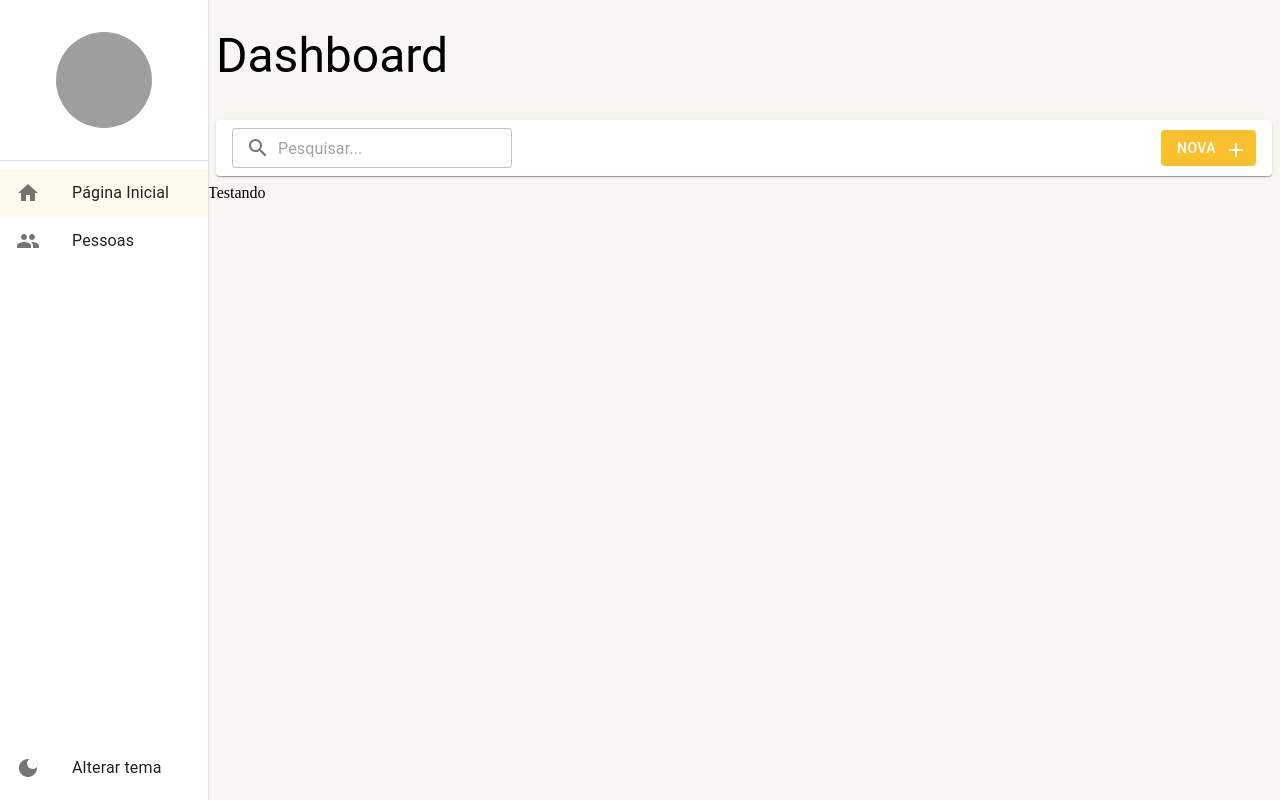
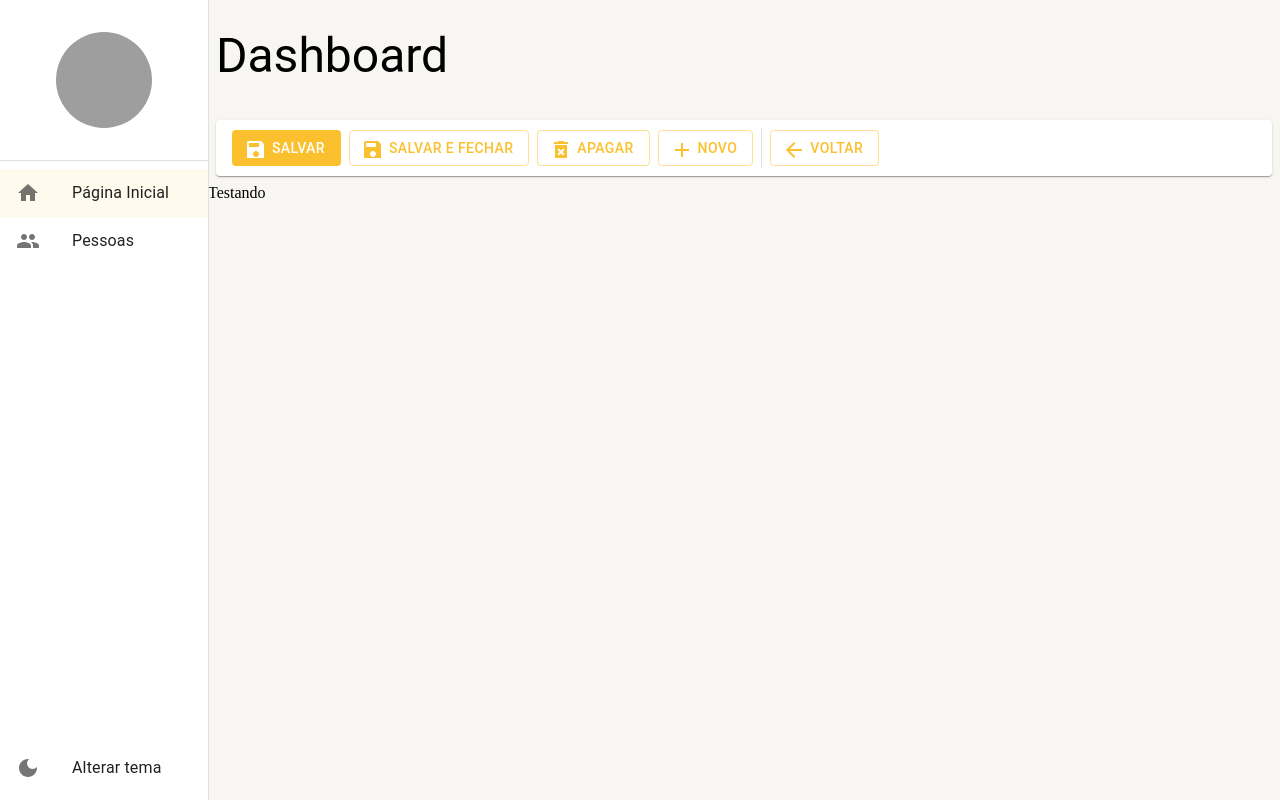
Before and after one commit to JackSSads/fitness-controll, a React (Create React App) app: page / in a window 1280 px wide. Built offline with nearby package versions, Linux system fonts and the light colour scheme; grey boxes are pictures that could not be loaded.

Commit message:
ref: ajustando compoentes da Dashboard

```diff
--- a/src/pages/dashbord/Dashboard.tsx
+++ b/src/pages/dashbord/Dashboard.tsx
@@ -1,9 +1,14 @@
-import { ListingTools } from "../../shared/components";
+import { DetailTools } from "../../shared/components";
 import { LayoutBasePages } from "../../shared/layouts";
 
 export const Dashboard = () => {
-    return(
-        <LayoutBasePages title="Dashboard" toobar={(<ListingTools visibleInputSearch textButtonNew="Nova"/>)} >
+    return (
+        <LayoutBasePages
+            title="Dashboard"
+            toobar={(
+                <DetailTools
+                    showButtonSaveAndClose
+                />)} >
             Testando
         </LayoutBasePages>
     );
```
